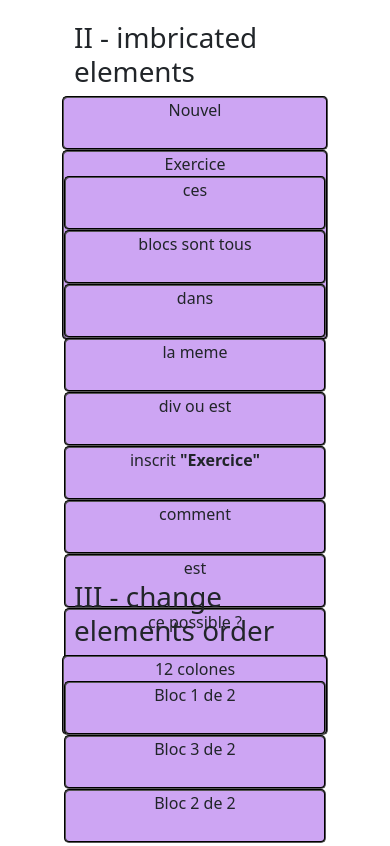
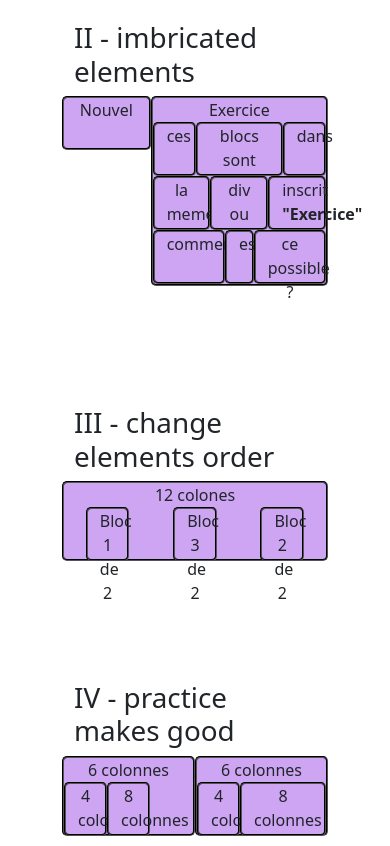
Before and after one commit to Yuliya-beCode/exercises-bootstrap, a plain HTML site: page index.html in a window 390 px wide. Shown: the part 340-1186 px from the top of the page. Drawn offline with nearby package versions, Linux system fonts and the light colour scheme.

Commit message:
ordering castomized

```diff
--- a/index.html
+++ b/index.html
@@ -48,25 +48,25 @@
      <h1>II - imbricated elements</h1>
 
       <div class="row">
-          <div class="col-md-4">Nouvel</div>
+          <div class="col-4 col-md-4">Nouvel</div>
 
-           <div id="large_box" class="col-md-8">Exercice
+           <div id="large_box" class="col-8 col-md-8">Exercice
                <div class="row">
-                   <div class="col-md-3">ces</div>
-                   <div class="col-md-6">blocs sont tous</div>
-                    <div class="col-md-3">dans</div>
+                   <div class="col-3 col-md-3">ces</div>
+                   <div class="col-6 col-md-6">blocs sont tous</div>
+                    <div class="col-3 col-md-3">dans</div>
                </div>
 
                <div class="row">
-                   <div class="col-md-4">la meme</div>
-                   <div class="col-md-4">div ou est</div>
-                    <div class="col-md-4">inscrit <b>"Exercice"</b></div>
+                   <div class="col-4 col-md-4">la meme</div>
+                   <div class="col-4 col-md-4">div ou est</div>
+                    <div class="col-4 col-md-4">inscrit <b>"Exercice"</b></div>
                </div>
 
                <div class="row">
-                   <div class="col-md-5">comment</div>
-                   <div class="col-md-2">est</div>
-                    <div class="col-md-5">ce possible ?</div>
+                   <div class="col-5 col-md-5">comment</div>
+                   <div class="col-2 col-md-2">est</div>
+                    <div class="col-5 col-md-5">ce possible ?</div>
                </div>
 
             </div>
@@ -80,20 +80,16 @@
 <br>
 <br>
 <br>
-<br>
-<br>
-<br>
-<br>
-<br>
+
 
     <div class="container-fluid">
         <h1>III - change elements order</h1>
         <div class="row">
-            <div id="box" class="col-md-12">12 colones
+            <div id="box" class="col-12 col-md-12">12 colones
                 <div class="row">
-                    <div class="col-md-2 offset-md-2 order-3">Bloc 2 de 2</div>
-                    <div class="col-md-2 offset-md-2 order-2">Bloc 3 de 2</div>
-                    <div class="col-md-2 offset-md-1 order-1"> Bloc 1 de 2</div>
+                    <div class="col-2 col-md-2 offset-2 order-3">Bloc 2 de 2</div>
+                    <div class="col-2 col-md-2 offset-2 order-2">Bloc 3 de 2</div>
+                    <div class="col-2 col-md-2 offset-1 order-1"> Bloc 1 de 2</div>
                 </div>
             </div>
         </div>
@@ -111,18 +107,18 @@
      <h1>IV - practice makes good</h1>
 
         <div class="row">
-            <div id="box" class="col col-md-6">6 colonnes
+            <div id="box" class="col-6 col-md-6">6 colonnes
                 <div class="row">
-                    <div class="col col-md-4">4 colonnes</div>
-                    <div class="col col-md-8">8 colonnes</div>
+                    <div class="col-4 col-md-4">4 colonnes</div>
+                    <div class="col-4 col-md-8">8 colonnes</div>
                 </div>
             </div>
 
 
-            <div id="box" class="col col-md-6">6 colonnes
+            <div id="box" class="col-6 col-md-6">6 colonnes
                 <div class="row">
-                    <div class=" col col-md-4">4 colonnes</div>
-                    <div class="col col-md-8">8 colonnes</div>
+                    <div class="col-4 col-md-4">4 colonnes</div>
+                    <div class="col-8 col-md-8">8 colonnes</div>
                 </div>
             </div>
        </div>
```
